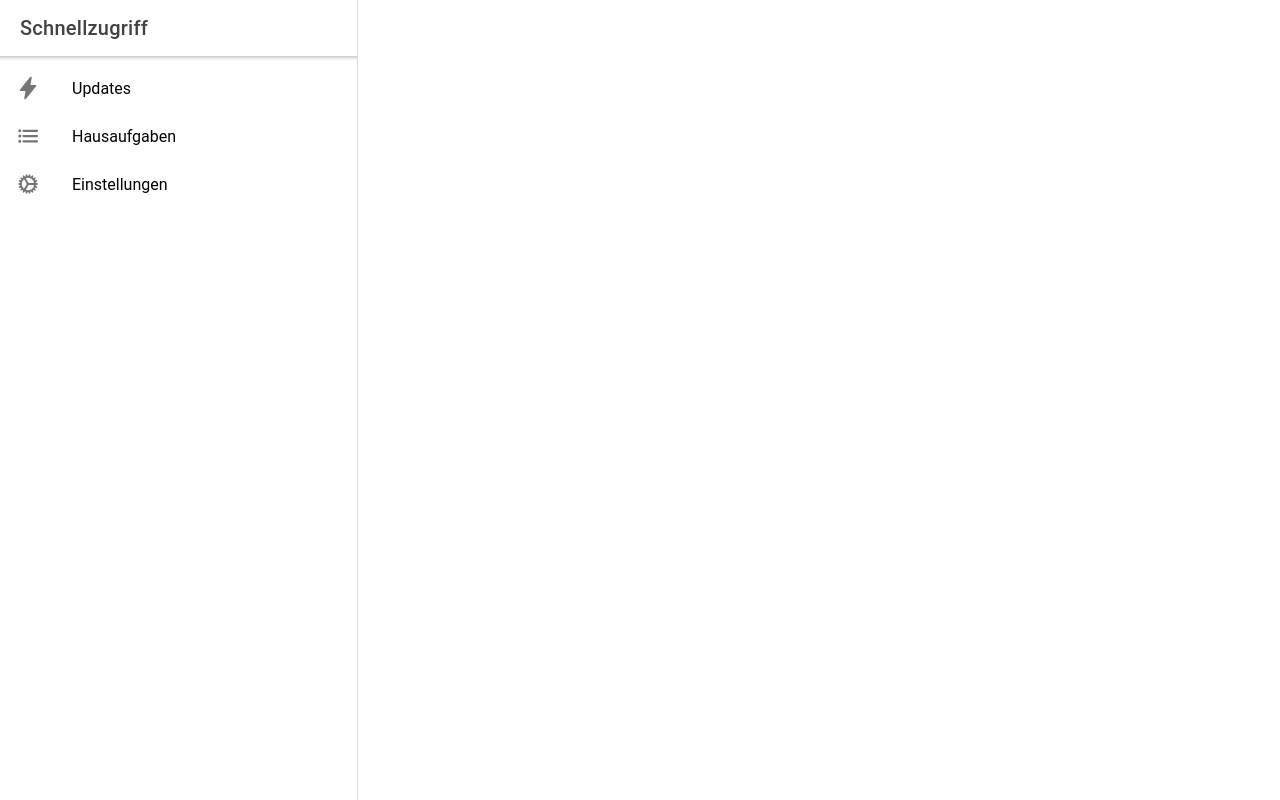
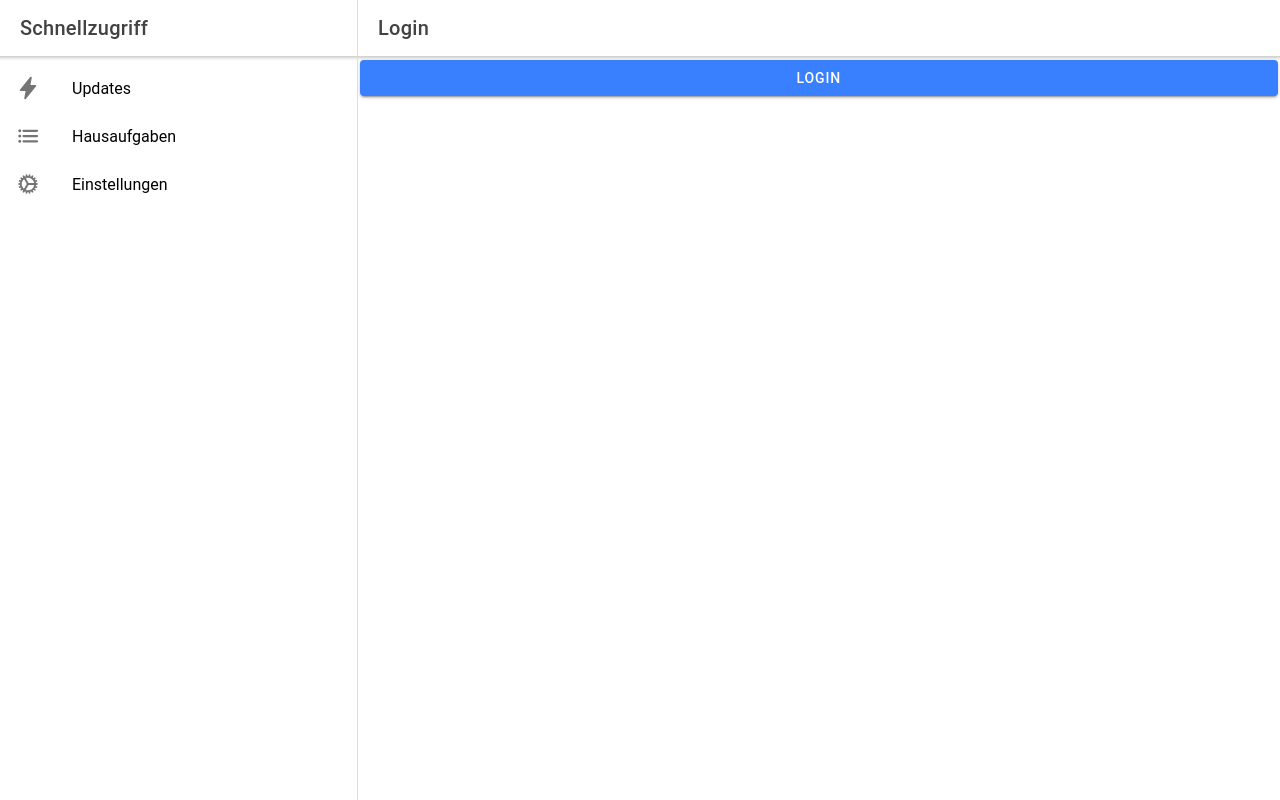
Before and after one commit to 3x071c/schulport-old, a Next.js app: page /login in a window 1280 px wide. Built offline with nearby package versions, Linux system fonts and the light colour scheme.

Commit message:
feat: login (#20)

```diff
--- a/src/components/App.tsx
+++ b/src/components/App.tsx
@@ -2,6 +2,7 @@ import { IonApp, IonRouterOutlet, IonSplitPane } from '@ionic/react';
 import { IonReactRouter } from '@ionic/react-router';
 import { Redirect, Route } from 'react-router-dom';
 import { atom, useAtom } from 'jotai';
+import Login from '$components/Login';
 import Menu from '$components/Menu';
 import Tabs from '$components/Tabs';
 
@@ -15,10 +16,12 @@ export default function App(): JSX.Element {
 			<IonReactRouter>
 				<IonSplitPane contentId='main'>
 					<Menu mount={mount} />
-					{/* IonRouterOutlet stellt einen container für ionic pages bereit */}
 					<IonRouterOutlet id='main'>
 						<Route path={mount}>
 							<Tabs mount={mount} />
+						</Route>
+						<Route path='/login'>
+							<Login />
 						</Route>
 						<Route exact path='/'>
 							<Redirect to={mount} />
--- /dev/null
+++ b/src/components/Login.tsx
@@ -0,0 +1,33 @@
+import { IonButton, IonContent, IonHeader, IonPage, IonTitle, IonToolbar, useIonRouter } from '@ionic/react';
+import { atom, useAtom } from 'jotai';
+import React, { useEffect } from 'react';
+
+export const isAuthenticatedAtom = atom(false);
+export default function Login(): JSX.Element {
+	const [isAuthenticated, authenticate] = useAtom(isAuthenticatedAtom);
+	const router = useIonRouter();
+	useEffect(() => {
+		if (isAuthenticated) {
+			router.push('/tabs/tab1', 'none', 'replace');
+		}
+	}, [isAuthenticated, router]);
+
+	const handleLogin = () => {
+		authenticate(true);
+	};
+
+	return (
+		<IonPage>
+			<IonHeader>
+				<IonToolbar>
+					<IonTitle>Login</IonTitle>
+				</IonToolbar>
+			</IonHeader>
+			<IonContent>
+				<IonButton expand='block' onClick={handleLogin}>
+					Login
+				</IonButton>
+			</IonContent>
+		</IonPage>
+	);
+}
```
Also changed, not shown: 1 other file (tests, documents, lock files or other folders).
